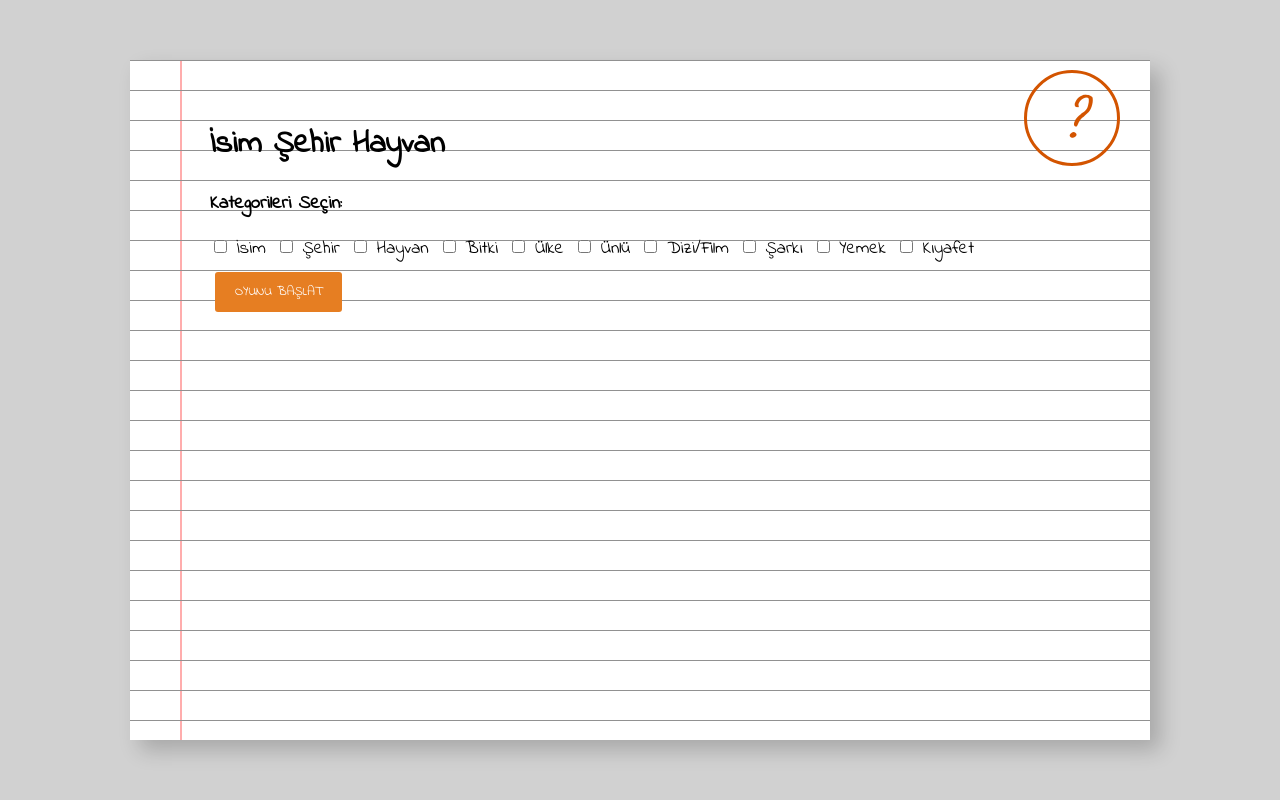
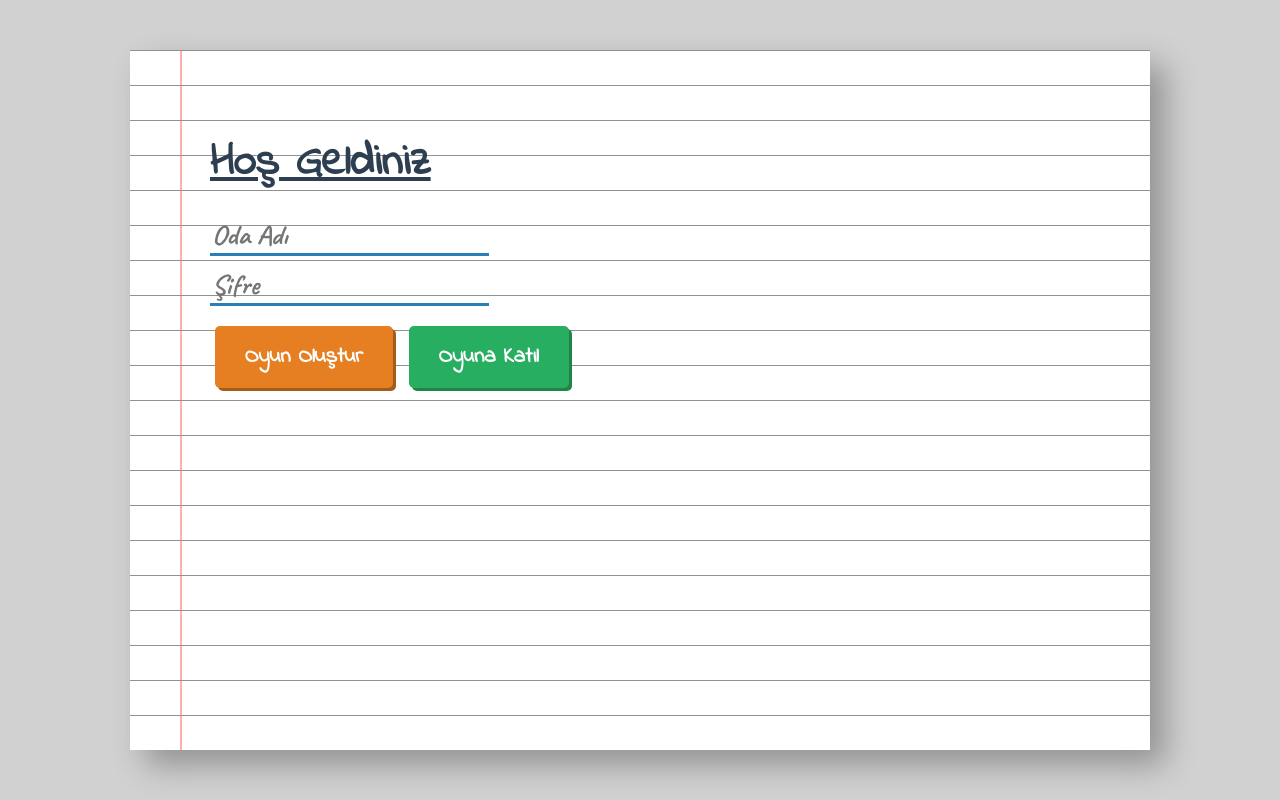
Before and after one commit to Darkangel7182/isim-sehir-oyunu, a Flask app: page / in a window 1280 px wide. Run offline with Flask 3, Linux system fonts and the light colour scheme; some libraries are stand-ins or nearby versions.

Commit message:
Update index.html for room system implementation

```diff
--- a/templates/index.html
+++ b/templates/index.html
@@ -3,142 +3,192 @@
 <head>
     <meta charset="UTF-8">
     <meta name="viewport" content="width=device-width, initial-scale=1.0">
-    <title>İsim Şehir Hayvan - Kağıt Üzerinde</title>
-    <link href="https://fonts.googleapis.com/css2?family=Caveat:wght@400;700&family=Indie+Flower&display=swap" rel="stylesheet">
+    <title>İsim Şehir Hayvan - Oda Sistemi</title>
+    <link href="https://fonts.googleapis.com/css2?family=Caveat:wght@700&family=Indie+Flower&display=swap" rel="stylesheet">
     <script src="https://cdnjs.cloudflare.com/ajax/libs/socket.io/4.0.1/socket.io.js"></script>
     <style>
-        body { background-color: #d1d1d1; display: flex; justify-content: center; align-items: center; min-height: 100vh; margin: 0; font-family: 'Indie Flower', cursive; }
-        .paper { background: #fff; background-image: linear-gradient(#919191 1px, transparent 1px), linear-gradient(90deg, #ffadad 2px, transparent 2px); background-size: 100% 30px, 100% 100%; background-position: 0 0, 50px 0; width: 95%; max-width: 900px; min-height: 600px; padding: 40px 40px 40px 80px; box-shadow: 10px 10px 20px rgba(0,0,0,0.2); position: relative; }
+        body { background-color: #d1d1d1; display: flex; justify-content: center; align-items: center; min-height: 100vh; margin: 0; font-family: 'Indie Flower', cursive; font-weight: bold; }
+        .paper { background: #fff; background-image: linear-gradient(#919191 1px, transparent 1px), linear-gradient(90deg, #ffadad 2px, transparent 2px); background-size: 100% 35px, 100% 100%; background-position: 0 0, 50px 0; width: 95%; max-width: 900px; min-height: 600px; padding: 50px 40px 50px 80px; box-shadow: 15px 15px 30px rgba(0,0,0,0.3); position: relative; }
 
-        #harf-alani { position: absolute; top: 10px; right: 30px; font-size: 60px; color: #d35400; border: 3px solid #d35400; border-radius: 50%; width: 90px; height: 90px; display: flex; align-items: center; justify-content: center; font-family: 'Caveat', cursive; }
-        #sayac { position: absolute; top: 20px; left: 100px; font-size: 30px; color: #c0392b; display: none; }
+        h1 { font-size: 45px; margin-bottom: 20px; text-decoration: underline; color: #2c3e50; }
+        label { font-size: 24px; font-weight: bold; color: #333; }
+        input[type="text"], input[type="password"] { background: transparent; border: none; border-bottom: 3px solid #2980b9; font-family: 'Caveat', cursive; font-size: 28px; font-weight: bold; color: #1a1a1a; outline: none; margin-bottom: 10px; }
 
-        .kategori-secimi { margin: 20px 0; padding: 10px; border: 1px dashed #bdc3c7; background: rgba(255,255,255,0.5); }
-        .checkbox-group { display: flex; flex-wrap: wrap; gap: 10px; font-size: 18px; }
+        #harf-alani { position: absolute; top: 15px; right: 35px; font-size: 75px; color: #d35400; border: 4px solid #d35400; border-radius: 50%; width: 110px; height: 110px; display: flex; align-items: center; justify-content: center; transform: rotate(5deg); }
+        #sayac { font-size: 35px; color: #c0392b; font-weight: bold; margin-bottom: 10px; }
 
-        .input-grid { display: grid; grid-template-columns: repeat(auto-fill, minmax(200px, 1fr)); gap: 20px; margin-top: 30px; }
-        .input-item { display: flex; flex-direction: column; }
-        input { background: transparent; border: none; border-bottom: 2px solid #2980b9; font-family: 'Caveat', cursive; font-size: 22px; outline: none; }
+        .btn { background-color: #e67e22; color: white; border: none; padding: 15px 30px; font-family: 'Indie Flower', cursive; font-weight: bold; font-size: 22px; cursor: pointer; border-radius: 5px; margin: 10px 5px; box-shadow: 3px 3px 0px #a35d1a; }
+        .btn:active { transform: translateY(2px); box-shadow: 1px 1px 0px #a35d1a; }
+        .btn-green { background-color: #27ae60; box-shadow: 3px 3px 0px #1e8449; }
 
-        button { background-color: #e67e22; color: white; border: none; padding: 10px 20px; font-family: 'Indie Flower', cursive; cursor: pointer; border-radius: 3px; margin: 10px 5px; }
-        button:disabled { background-color: #bdc3c7; }
+        .screen { display: none; }
+        .active-screen { display: block; }
 
-        table { width: 100%; border-collapse: collapse; margin-top: 30px; font-family: 'Caveat', cursive; font-size: 22px; }
-        th { text-align: left; border-bottom: 2px solid #333; }
-        td { border-bottom: 1px solid #ddd; padding: 5px; }
+        .checkbox-group { display: flex; flex-wrap: wrap; gap: 15px; margin: 20px 0; font-size: 22px; }
+        .input-grid { display: grid; grid-template-columns: repeat(auto-fill, minmax(250px, 1fr)); gap: 30px; margin-top: 30px; }
+
+        table { width: 100%; border-collapse: collapse; font-size: 24px; margin-top: 20px; }
+        th { border-bottom: 3px solid #333; text-align: left; }
+        td { border-bottom: 1px dashed #777; padding: 10px 0; }
     </style>
 </head>
 <body>
     <div class="paper">
-        <div id="sayac">HIZLI OL!</div>
-        <div id="harf-alani">?</div>
-        <h1>İsim Şehir Hayvan</h1>
-
-        <div id="lobi-alani">
-            <h3>Kategorileri Seçin:</h3>
-            <div class="checkbox-group" id="kategori-listesi">
-                </div>
-            <button onclick="baslat()">OYUNU BAŞLAT</button>
+        <div id="login-screen" class="screen active-screen">
+            <h1>Hoş Geldiniz</h1>
+            <input type="text" id="room-input" placeholder="Oda Adı"><br>
+            <input type="password" id="pass-input" placeholder="Şifre"><br>
+            <button class="btn" onclick="odaOlustur()">Oyun Oluştur</button>
+            <button class="btn btn-green" onclick="odaKatil()">Oyuna Katıl</button>
         </div>
 
-        <div id="oyun-alani" class="input-grid">
+        <div id="lobby-screen" class="screen">
+            <h1>Oda: <span id="display-room"></span></h1>
+            <div id="host-controls">
+                <h3>Kategorileri Belirle (Sadece Host):</h3>
+                <div class="checkbox-group" id="cat-list"></div>
+                <button class="btn btn-green" onclick="oyunuBaslat()">OYUNU BAŞLAT</button>
             </div>
+            <div id="guest-wait" style="display:none;">
+                <h3>Oyun sahibinin başlatması bekleniyor...</h3>
+                <div id="guest-cat-display"></div>
+            </div>
+        </div>
 
-        <button id="bitir-btn" onclick="bitir()" style="display:none;">KALEMLERİ BIRAK!</button>
-        <div id="puan-tablosu-alani"></div>
+        <div id="game-screen" class="screen">
+            <div id="sayac" style="display:none;">SÜRE AZALIYOR!</div>
+            <div id="harf-alani">?</div>
+            <div id="input-area" class="input-grid"></div>
+            <button id="bitir-btn" class="btn" onclick="bitirSinyali()">KALEMLERİ BIRAK!</button>
+        </div>
+
+        <div id="result-screen" class="screen">
+            <h1>Sonuçlar</h1>
+            <div id="table-area"></div>
+            <button class="btn" onclick="lobiyeDon()">Yeni Tur</button>
+        </div>
     </div>
 
     <script>
         var socket = io();
-        const tumKategoriler = ["İsim", "Şehir", "Hayvan", "Bitki", "Ülke", "Ünlü", "Dizi/Film", "Şarkı", "Yemek", "Kıyafet"];
-        let aktifKategoriler = [];
+        let myRoom = "";
+        let isHost = False;
+        let activeCats = [];
+        const allCats = ["İsim", "Şehir", "Hayvan", "Bitki", "Ülke", "Ünlü", "Dizi/Film", "Şarkı", "Yemek", "Kıyafet"];
 
-        // Lobi listesini oluştur
-        const listeDiv = document.getElementById('kategori-listesi');
-        tumKategoriler.forEach(kat => {
-            let label = document.createElement('label');
-            label.innerHTML = `<input type="checkbox" class="kat-cb" value="${kat}" onchange="kategoriGuncelle()"> ${kat}`;
-            listeDiv.appendChild(label);
+        // Ekran Değiştirme
+        function showScreen(id) {
+            document.querySelectorAll('.screen').forEach(s => s.classList.remove('active-screen'));
+            document.getElementById(id).classList.add('active-screen');
+        }
+
+        // Oda İşlemleri
+        function odaOlustur() {
+            myRoom = document.getElementById('room-input').value;
+            let pass = document.getElementById('pass-input').value;
+            socket.emit('oda_olustur', {oda: myRoom, sifre: pass});
+        }
+
+        function odaKatil() {
+            myRoom = document.getElementById('room-input').value;
+            let pass = document.getElementById('pass-input').value;
+            socket.emit('oda_katil', {oda: myRoom, sifre: pass});
+        }
+
+        socket.on('oda_katildi', function(data) {
+            isHost = data.is_host;
+            document.getElementById('display-room').innerText = data.oda;
+            showScreen('lobby-screen');
+            if(isHost) {
+                renderHostCats();
+            } else {
+                document.getElementById('host-controls').style.display = "none";
+                document.getElementById('guest-wait').style.display = "block";
+            }
         });
 
-        function kategoriGuncelle() {
-            const secilenler = Array.from(document.querySelectorAll('.kat-cb:checked')).map(cb => cb.value);
-            socket.emit('kategori_degistir', {kategoriler: secilenler});
+        socket.on('hata', data => alert(data.mesaj));
+
+        // Kategori Yönetimi
+        function renderHostCats() {
+            const div = document.getElementById('cat-list');
+            div.innerHTML = "";
+            allCats.forEach(c => {
+                div.innerHTML += `<label><input type="checkbox" class="c-box" value="${c}" onchange="syncCats()"> ${c}</label> `;
+            });
         }
 
-        socket.on('kategorileri_guncelle', function(data) {
-            aktifKategoriler = data.kategoriler;
-            document.querySelectorAll('.kat-cb').forEach(cb => {
-                cb.checked = aktifKategoriler.includes(cb.value);
-            });
+        function syncCats() {
+            let selected = Array.from(document.querySelectorAll('.c-box:checked')).map(b => b.value);
+            socket.emit('kategori_degistir', {oda: myRoom, kategoriler: selected});
+        }
+
+        socket.on('kategorileri_guncelle', data => {
+            activeCats = data.kategoriler;
+            if(!isHost) document.getElementById('guest-cat-display').innerText = "Kategoriler: " + activeCats.join(", ");
         });
 
-        function baslat() { socket.emit('oyunu_baslat'); }
-        function bitir() { socket.emit('oyunu_bitir'); }
+        // Oyun Akışı
+        function oyunuBaslat() { socket.emit('oyunu_baslat', {oda: myRoom}); }
 
-        socket.on('yeni_oyun_basladi', function(data) {
-            aktifKategoriler = data.kategoriler;
+        socket.on('yeni_oyun_basladi', data => {
+            activeCats = data.kategoriler;
             document.getElementById('harf-alani').innerText = data.harf;
-            document.getElementById('puan-tablosu-alani').innerHTML = "";
-            document.getElementById('lobi-alani').style.display = "none";
-            document.getElementById('bitir-btn').style.display = "block";
+            const area = document.getElementById('input-area');
+            area.innerHTML = "";
+            activeCats.forEach(c => {
+                area.innerHTML += `<div><label>${c}:</label><br><input type="text" class="game-in"></div>`;
+            });
+            showScreen('game-screen');
             document.getElementById('bitir-btn').disabled = false;
-
-            const oyunAlani = document.getElementById('oyun-alani');
-            oyunAlani.innerHTML = "";
-            aktifKategoriler.forEach(kat => {
-                oyunAlani.innerHTML += `<div class="input-item"><label>${kat}:</label><input type="text" class="cevap"></div>`;
-            });
         });
 
-        socket.on('geri_sayim_baslat', function(data) {
-            let kalan = data.sure;
-            document.getElementById('sayac').style.display = "block";
-            let interval = setInterval(() => {
-                kalan--;
-                document.getElementById('sayac').innerText = "KALAN: " + kalan;
-                if(kalan <= 0) {
-                    clearInterval(interval);
-                    document.getElementById('sayac').style.display = "none";
-                    oyunuDurdur();
+        function bitirSinyali() { socket.emit('oyunu_bitir', {oda: myRoom}); }
+
+        socket.on('geri_sayim_baslat', data => {
+            let sec = data.sure;
+            const s = document.getElementById('sayac');
+            s.style.display = "block";
+            let timer = setInterval(() => {
+                sec--;
+                s.innerText = "SÜRE: " + sec;
+                if(sec <= 0) {
+                    clearInterval(timer);
+                    s.style.display = "none";
+                    forceStop();
                 }
             }, 1000);
         });
 
-        function oyunuDurdur() {
-            const inputs = document.querySelectorAll('.cevap');
-            let cevaplarim = {};
-            aktifKategoriler.forEach((kat, index) => {
-                cevaplarim[kat] = inputs[index].value;
-                inputs[index].disabled = true;
+        function forceStop() {
+            const ins = document.querySelectorAll('.game-in');
+            let myAnswers = {};
+            activeCats.forEach((c, i) => {
+                myAnswers[c] = ins[i].value;
+                ins[i].disabled = true;
             });
             document.getElementById('bitir-btn').disabled = true;
-            socket.emit('cevaplari_gonder', {cevaplar: cevaplarim});
+            socket.emit('cevaplari_gonder', {oda: myRoom, cevaplar: myAnswers});
         }
 
-        socket.on('puan_durumu', function(data) {
+        socket.on('puan_durumu', data => {
             let html = "<table><tr><th>Oyuncu</th>";
-            aktifKategoriler.forEach(kat => html += `<th>${kat}</th>`);
+            activeCats.forEach(c => html += `<th>${c}</th>`);
             html += "<th>Toplam</th></tr>";
-
-            for (let id in data) {
+            for(let id in data) {
                 html += `<tr><td>${id.substring(0,4)}</td>`;
-                aktifKategoriler.forEach(kat => {
-                    let d = data[id].detay[kat];
+                activeCats.forEach(c => {
+                    let d = data[id].detay[c];
                     html += `<td>${d.kelime} (${d.puan})</td>`;
                 });
-                html += `<td><strong>${data[id].toplam}</strong></td></tr>`;
+                html += `<td>${data[id].toplam}</td></tr>`;
             }
-            html += "</table><button onclick='konumaDon()'>Yeni Tur</button>";
-            document.getElementById('puan-tablosu-alani').innerHTML = html;
+            html += "</table>";
+            document.getElementById('table-area').innerHTML = html;
+            showScreen('result-screen');
         });
 
-        function konumaDon() {
-            document.getElementById('lobi-alani').style.display = "block";
-            document.getElementById('oyun-alani').innerHTML = "";
-            document.getElementById('bitir-btn').style.display = "none";
-            document.getElementById('puan-tablosu-alani').innerHTML = "";
-        }
+        function lobiyeDon() { showScreen('lobby-screen'); }
     </script>
 </body>
 </html>
```
